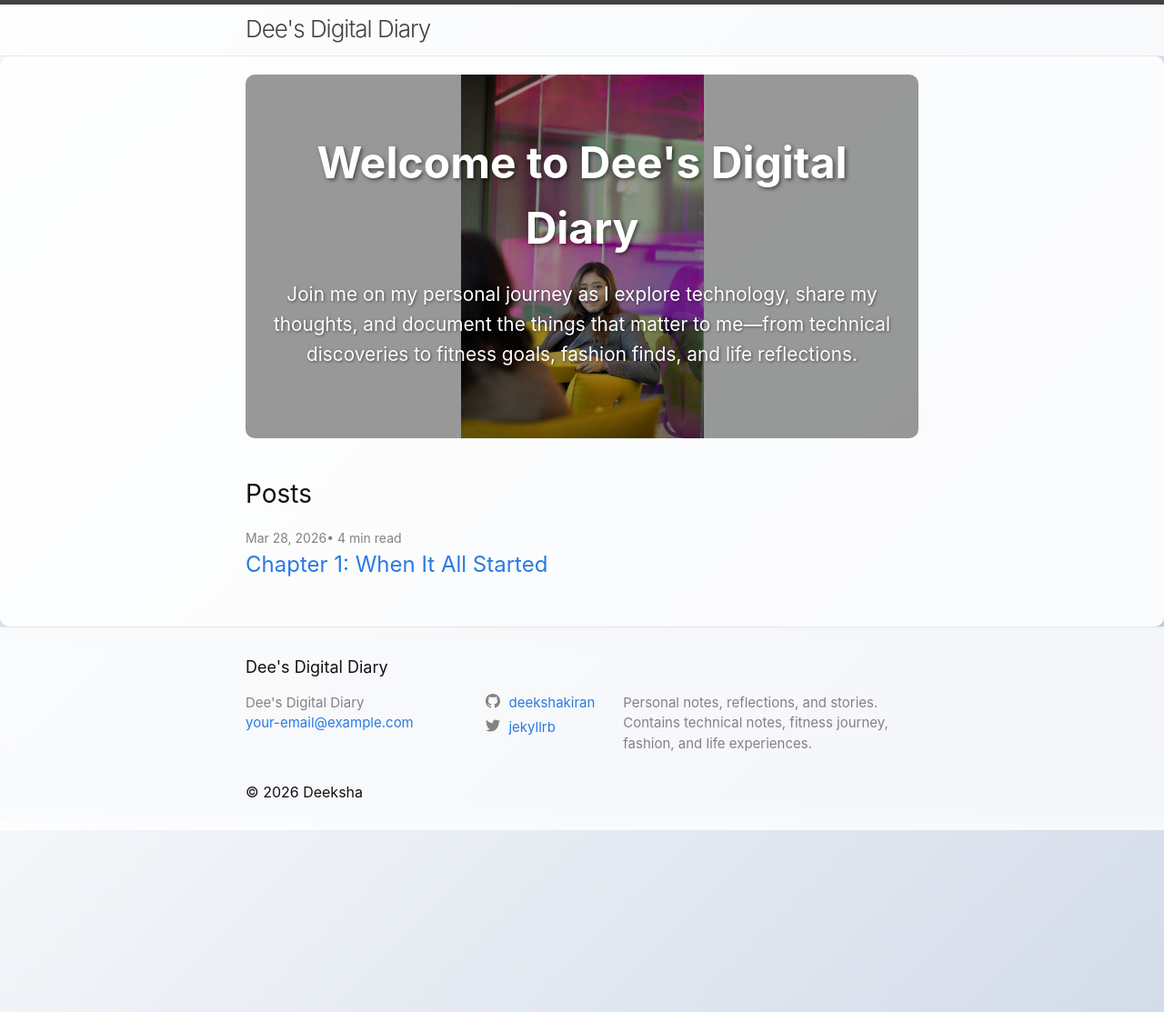
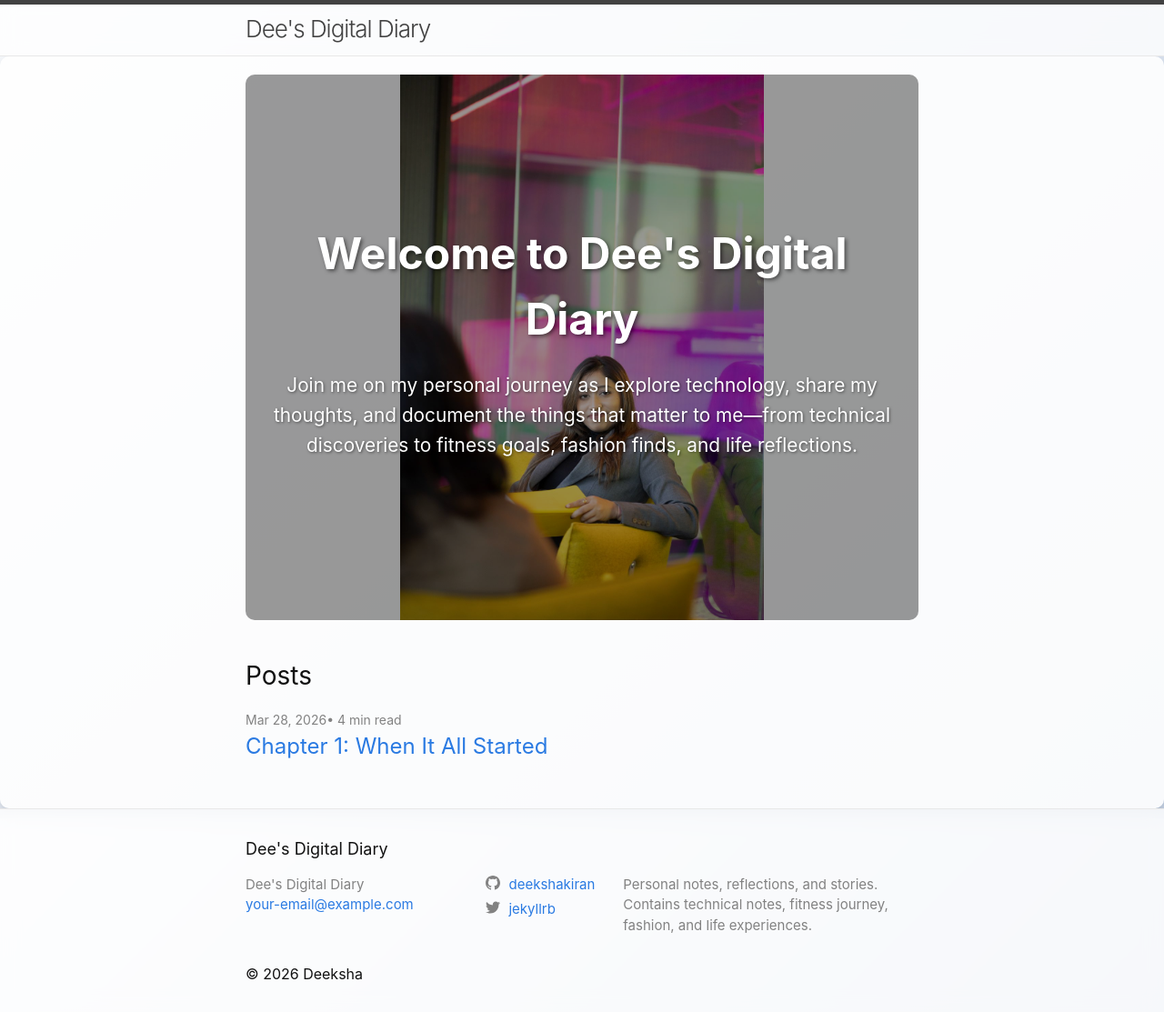
Before and after one commit to DeeReddy21/DevOpswithDee, a Jekyll site: the page built from index.markdown, in a window 1280 px wide. Shown: the whole page at 91% size. Built offline with Jekyll 4.4.1, drawn with Linux system fonts in a browser that asks for light colours.

Commit message:
Increase hero banner height to 600px for better full image display

```diff
--- a/assets/main.scss
+++ b/assets/main.scss
@@ -26,7 +26,7 @@ body {
 .hero {
   position: relative;
   width: 100%;
-  height: 400px;
+  height: 600px;
   background-size: contain;
   background-position: center;
   background-repeat: no-repeat;
```
